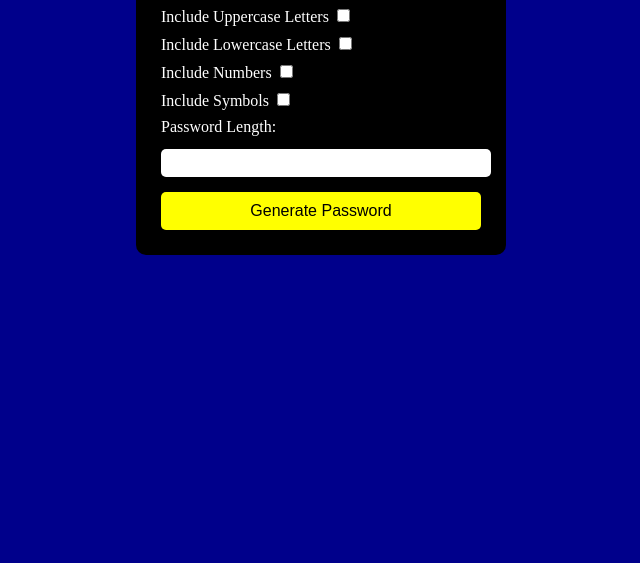
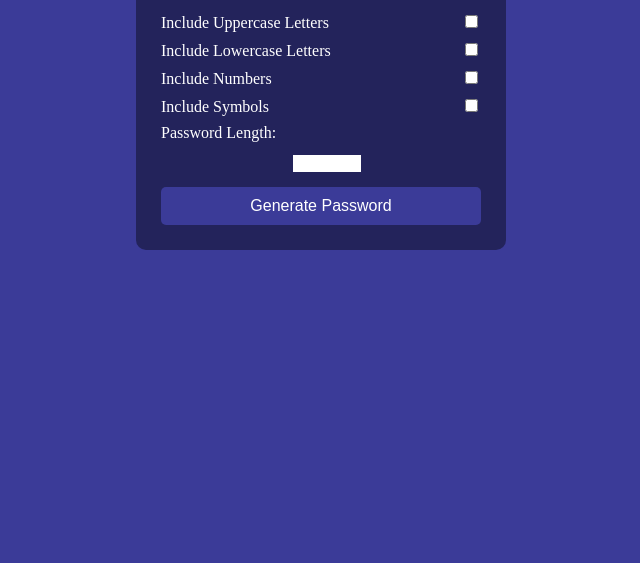
Before and after one commit to ijasbrat/CT-Product-Training-2025, a plain HTML site: page passwordgenerator/password.html in a window 1280 px wide. Shown: the part 237-800 px from the top of the page, without its empty margins (319-959 px from the left). Drawn offline with Linux system fonts and the light colour scheme.

Commit message:
Update pstyle.css

```diff
--- a/passwordgenerator/pstyle.css
+++ b/passwordgenerator/pstyle.css
@@ -1,5 +1,5 @@
 body {
-  background: darkblue;
+  background: rgba(59, 59, 152);
   color: white;
   display: flex;
   justify-content: center;
@@ -9,7 +9,7 @@ body {
 }
 
 .container {
-  background: black;
+  background: rgba(35, 35, 91);
   padding: 25px;
   border-radius: 10px;
   width: 320px;
@@ -35,7 +35,7 @@ h2 {
 }
 
 #copy {
-  background: #007bff;
+  background: rgba(59, 59, 152);
   color: white;
   border: none;
   padding: 8px 12px;
@@ -54,17 +54,15 @@ label {
 }
 
 #length {
-  width: 100%;
-  padding: 5px;
+  width: 20%;
   border: none;
-  border-radius: 5px;
   margin-top: 5px;
-  font-size: 16px;
+  margin-left: 132px;
 }
 
 #generate {
-  background: yellow;
-  color: black;
+  background: rgba(59, 59, 152);
+  color: white;
   border: none;
   padding: 10px 15px;
   font-size: 16px;
@@ -72,3 +70,15 @@ label {
   cursor: pointer;
   width: 100%;
 }
+#uppercase{
+  margin-left: 132px;
+}
+#lowercase{
+  margin-left: 130px;
+}
+#numbers{
+  margin-left: 189px;
+}
+#symbols{
+  margin-left: 192px;
+}
```
